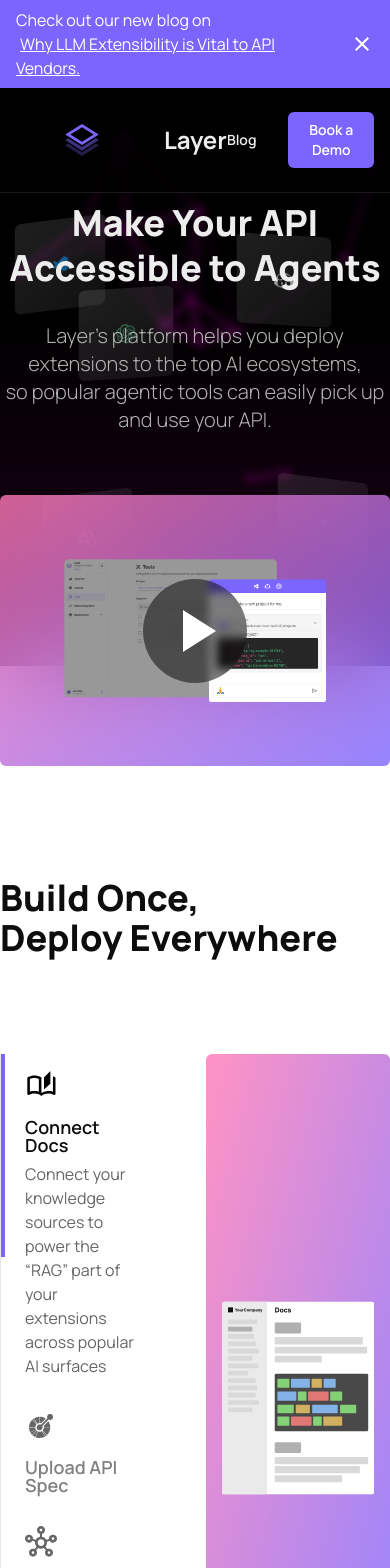
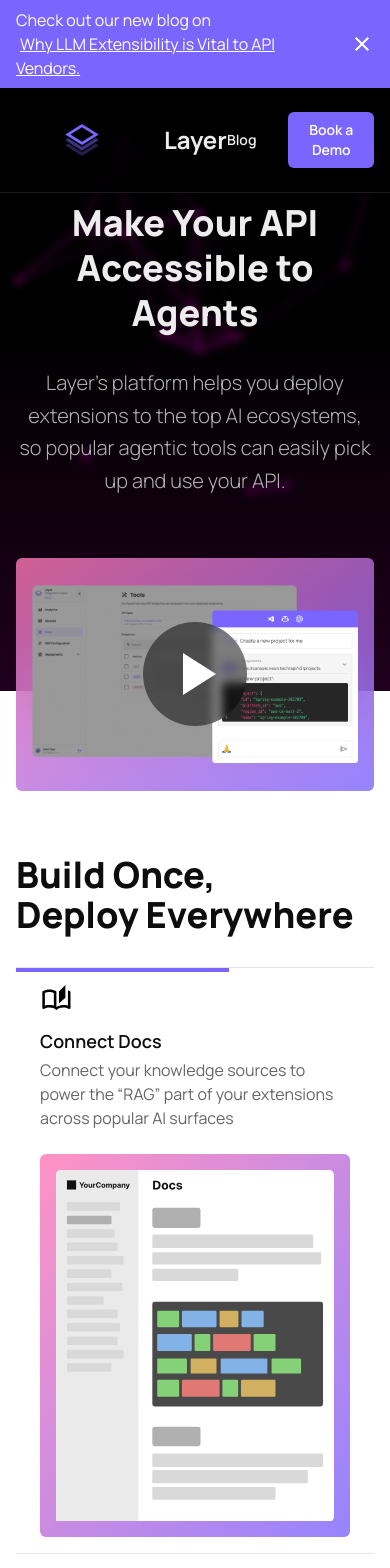
Before and after one commit to buildwithlayer/layer-website, a Next.js app: page / in a window 390 px wide. Shown: the top 1568 px of the page. Built offline with nearby package versions, Linux system fonts and the light colour scheme.

Commit message:
Mobile fixes

```diff
--- a/app/_components/sections/build/Build.tsx
+++ b/app/_components/sections/build/Build.tsx
@@ -14,6 +14,10 @@ const Build = () => {
   const [activeTab, setActiveTab] = useState(0);
   const [barHeight, setBarHeight] = useState(0);
 
+  const [smallScreen, setSmallScreen] = useState(
+    window.matchMedia("(max-width: 767px)").matches
+  );
+
   const tabs = [
     {
       name: "Connect Docs",
@@ -25,25 +29,31 @@ const Build = () => {
     {
       name: "Upload API Spec",
       content:
-        "Select which actions and workflows from your API you want to expose through surfaces like Copilot, ChatGPT, VS Code, and more.",
+        "Select which actions from your API you want to expose via surfaces like Copilot, ChatGPT, VS Code, and more.",
       icon: <OpenApiIcon />,
       graphic: <OpenApiGraphic />,
     },
     {
       name: "Deploy Everywhere",
       content:
-        "Layer’s platform eliminates the pain of having to manually build and maintain separate integrations with each of the AI ecosystems.",
+        "Our platform eliminates the pain of having to manually build and maintain separate integrations with each of the AI ecosystems.",
       icon: <DeployIcon />,
       graphic: <DeployGraphic />,
     },
     {
-      name: "Learn Your Users",
+      name: "Get Insight",
       content:
         "View and analyze the prompts users are asking to AI tools when they relate to your API.",
       icon: <GroupIcon />,
       graphic: <AnalyticsGraphic />,
     },
   ];
+
+  useEffect(() => {
+    window
+      .matchMedia("(max-width: 767px)")
+      .addEventListener("change", (e) => setSmallScreen(e.matches));
+  }, []);
 
   useEffect(() => {
     let shouldChangeTab = false;
@@ -71,8 +81,8 @@ const Build = () => {
   }, [activeTab]);
 
   return (
-    <div className="w-screen flex items-center justify-center bg-white text-gray-50">
-      <div className="w-full max-w-[--content-width] flex flex-col gap-24 py-28 z-10">
+    <div className="w-screen flex items-center justify-center bg-white text-gray-50 px-4 md:px-0">
+      <div className="w-full max-w-[--content-width] flex flex-col gap-8 md:gap-24 py-28 pt-16 md:pt-28 z-10">
         {/* Section Title */}
         <div className="flex flex-col font-extrabold text-4xl md:text-8xl">
           <h2>
@@ -83,7 +93,7 @@ const Build = () => {
         </div>
         {/* End Section Title */}
         {/* Section Content */}
-        <div className="flex gap-10">
+        <div className="flex flex-col md:flex-row gap-10">
           {/* Tabs */}
           <div className="flex flex-col w-full">
             {tabs.map((tab, index) => {
@@ -91,7 +101,7 @@ const Build = () => {
               return (
                 <div
                   key={index}
-                  className={`flex flex-col gap-4 px-6 py-4 border-l border-gray-900 relative cursor-pointer ${
+                  className={`flex flex-col gap-4 px-6 py-4 border-t border-l-0 md:border-t-0 md:border-l border-gray-900 relative cursor-pointer w-full ${
                     isActive ? "" : "text-gray-500"
                   }`}
                   onClick={() => {
@@ -101,8 +111,11 @@ const Build = () => {
                 >
                   {isActive && (
                     <div
-                      className="w-1 bg-primary absolute left-0 top-0"
-                      style={{ height: `${barHeight}%` }}
+                      className="bg-primary absolute left-0 top-0"
+                      style={{
+                        width: smallScreen ? `${barHeight}%` : "4px",
+                        height: smallScreen ? "4px" : `${barHeight}%`,
+                      }}
                     />
                   )}
                   {React.cloneElement(tab.icon, {
@@ -112,13 +125,20 @@ const Build = () => {
                   <div className="flex flex-col gap-2">
                     <h3 className="font-semibold text-lg/none">{tab.name}</h3>
                     {isActive && <p className="text-gray-400">{tab.content}</p>}
+                    {isActive && (
+                      <div className="w-full bg-gradient-to-br from-layerPink-80 to-layerPurple-80 rounded-md md:min-h-[550px] md:h-[550px] p-4 items-center justify-center flex md:hidden mt-4">
+                        {React.cloneElement(tabs[activeTab].graphic, {
+                          className: "w-full h-full",
+                        })}
+                      </div>
+                    )}
                   </div>
                 </div>
               );
             })}
           </div>
           {/* Graphic */}
-          <div className="w-full bg-gradient-to-br from-layerPink-80 to-layerPurple-80 rounded-md md:min-h-[550px] md:h-[550px] p-4 flex items-center justify-center">
+          <div className="w-full bg-gradient-to-br from-layerPink-80 to-layerPurple-80 rounded-md md:min-h-[550px] md:h-[550px] p-4 items-center justify-center hidden md:flex">
             {React.cloneElement(tabs[activeTab].graphic, {
               className: "w-full h-full",
             })}
--- a/app/_components/sections/details/Details.tsx
+++ b/app/_components/sections/details/Details.tsx
@@ -27,7 +27,7 @@ const Details = () => {
   //   ];
 
   return (
-    <div className="w-screen flex flex-col items-center justify-center bg-black border-b-[1px] border-gray-100 overflow-hidden">
+    <div className="w-screen flex flex-col items-center justify-center bg-black border-b-[1px] border-gray-100 overflow-hidden px-4 md:px-0">
       {/* <div className="w-full max-w-[--content-width] flex flex-col z-10"> */}
       {/* Top Section */}
       {/* <div className="flex flex-col gap-[150px] py-28 relative"> */}
--- a/app/_components/sections/overview/Overview.tsx
+++ b/app/_components/sections/overview/Overview.tsx
@@ -8,7 +8,7 @@ import Surfaces from "./Surfaces";
 const Overview = () => {
   return (
     <div className="relative w-screen flex items-center justify-center">
-      <div className="w-full max-w-[--content-width] flex flex-col items-center gap-16 text-center pt-16 z-10 relative">
+      <div className="w-full max-w-[--content-width] flex flex-col items-center gap-16 text-center pt-16 z-10 relative px-4 md:px-0">
         {/* Hero Text */}
         <div className="flex flex-col gap-8 sticky top-[200px] w-full">
           {/* Header */}
@@ -21,7 +21,7 @@ const Overview = () => {
           </div>
           {/* End Header */}
           {/* Subheader */}
-          <div className="flex flex-col gap-2 text-xl font-light text-gray-700">
+          <div className="flex flex-col gap-2 text-xl/relaxed font-light text-gray-700">
             <h2>
               Layer’s platform helps you deploy extensions to the top AI
               ecosystems,
--- a/app/_components/sections/overview/Surfaces.tsx
+++ b/app/_components/sections/overview/Surfaces.tsx
@@ -32,7 +32,7 @@ const SurfaceBlock = ({
 }: SurfaceBlockProps) => {
   return (
     <div
-      className="flex w-fit h-fit absolute opacity-60"
+      className="w-fit h-fit absolute opacity-60 hidden md:flex"
       style={
         {
           left: left + "%",
--- a/app/_components/sections/overview/VideoThumbnail.tsx
+++ b/app/_components/sections/overview/VideoThumbnail.tsx
@@ -8,20 +8,33 @@ const VideoThumbnail = () => {
   const [open, setOpen] = useState(false);
   return (
     <>
-      <Modal open={open} onClose={() => setOpen(false)}>
+      {/* <Modal open={open} onClose={() => setOpen(false)}>
         <iframe
           className="w-full h-full"
           src="https://www.loom.com/embed/7ac8371fa6e04dc98d114979ef5cfb93?sid=41f94368-ced0-41ba-8b4d-5178070566cf&muted=0&hide_speed=true&hide_title=true&hide_owner=true&hide_share=true"
         ></iframe>
-      </Modal>
-      <div className="flex items-center justify-center rounded-md bg-gradient-to-br from-layerPink-80 to-layerPurple-80 backdrop-blur-[50px] w-full aspect-video relative p-16">
+      </Modal> */}
+      <div
+        className={`flex items-center justify-center rounded-md bg-gradient-to-br from-layerPink-80 to-layerPurple-80 backdrop-blur-[50px] w-full aspect-[3024/1964] relative overflow-hidden ${
+          open ? "" : "p-4 md:p-16"
+        }`}
+      >
+        {!open && (
           <button
             onClick={() => setOpen(true)}
             className="flex items-center justify-center absolute bg-black bg-opacity-50 rounded-full p-4 hover:bg-opacity-70 backdrop-blur-sm"
           >
             <PlayIcon fill="#ffffff" width={72} height={72} />
           </button>
-        <img src="video-thumbnail.png" alt="Layer Demo" />
+        )}
+        {open ? (
+          <iframe
+            className="w-full h-full"
+            src="https://www.loom.com/embed/7ac8371fa6e04dc98d114979ef5cfb93?sid=41f94368-ced0-41ba-8b4d-5178070566cf&muted=0&hide_speed=true&hide_title=true&hide_owner=true&hide_share=true"
+          ></iframe>
+        ) : (
+          <img src="video-thumbnail.png" alt="Layer Demo" className="w-full" />
+        )}
       </div>
     </>
   );
```
Lines whose indentation alone changed are shown as unchanged.
